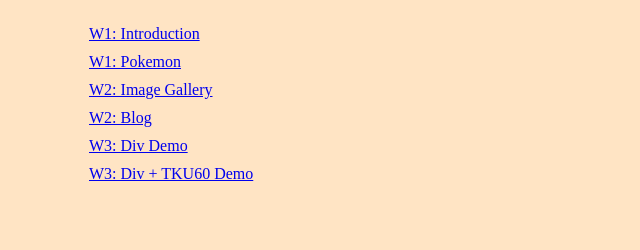
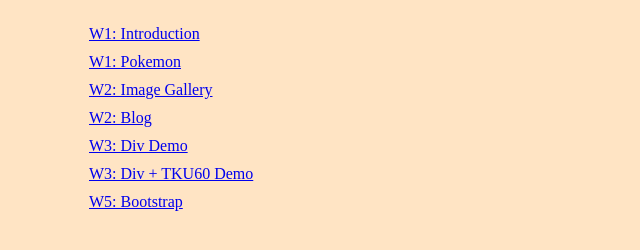
Before and after one commit to wfreelifestyle/1091-1A-demo-408230323, a plain HTML site: page index.html in a window 1280 px wide. Shown: the whole page, without its empty margins (0-640 px from the left). Drawn offline with Linux system fonts and the light colour scheme.

```diff
--- a/index.html
+++ b/index.html
@@ -27,6 +27,9 @@
         <li>
           <a href="./w03-div-tku60/div_tku60.html"> W3: Div + TKU60 Demo</a>
         </li>
+        <li>
+          <a href="./w05-bootstrap/nav.html"> W5: Bootstrap</a>
+        </li>
       </ul>
     </div>
   </body>
```
